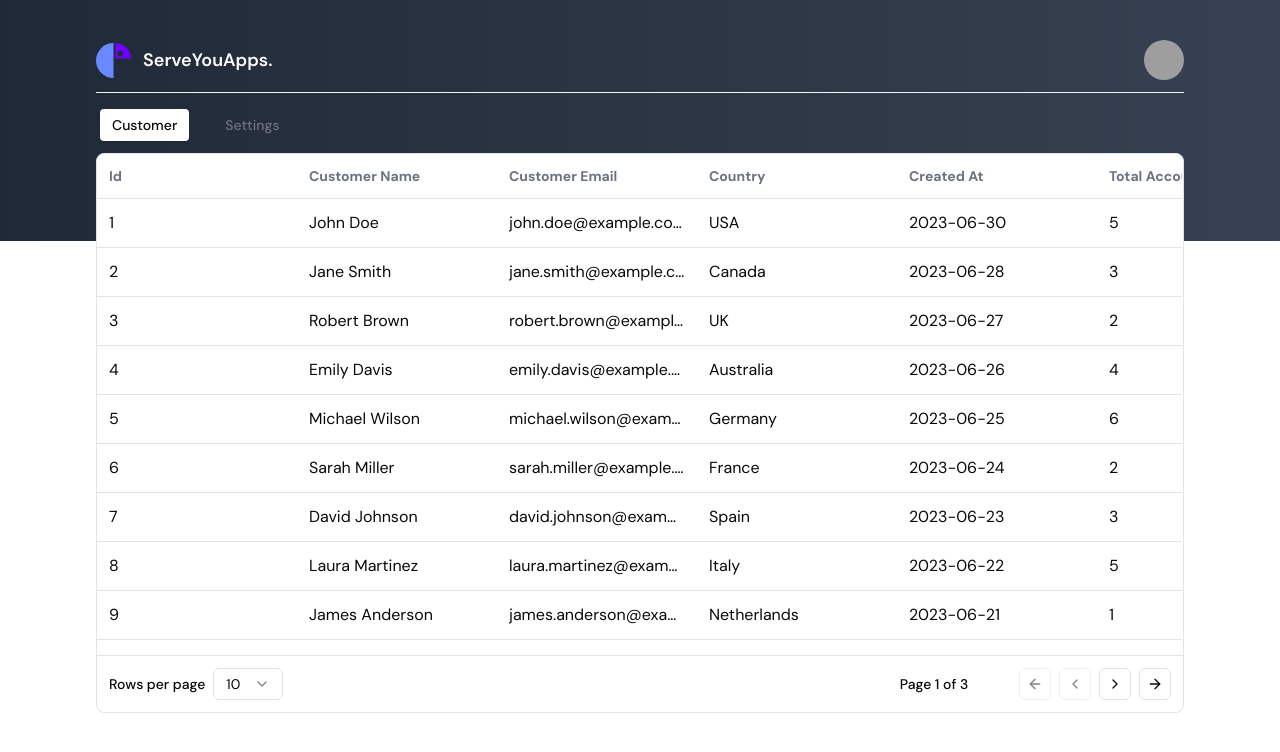
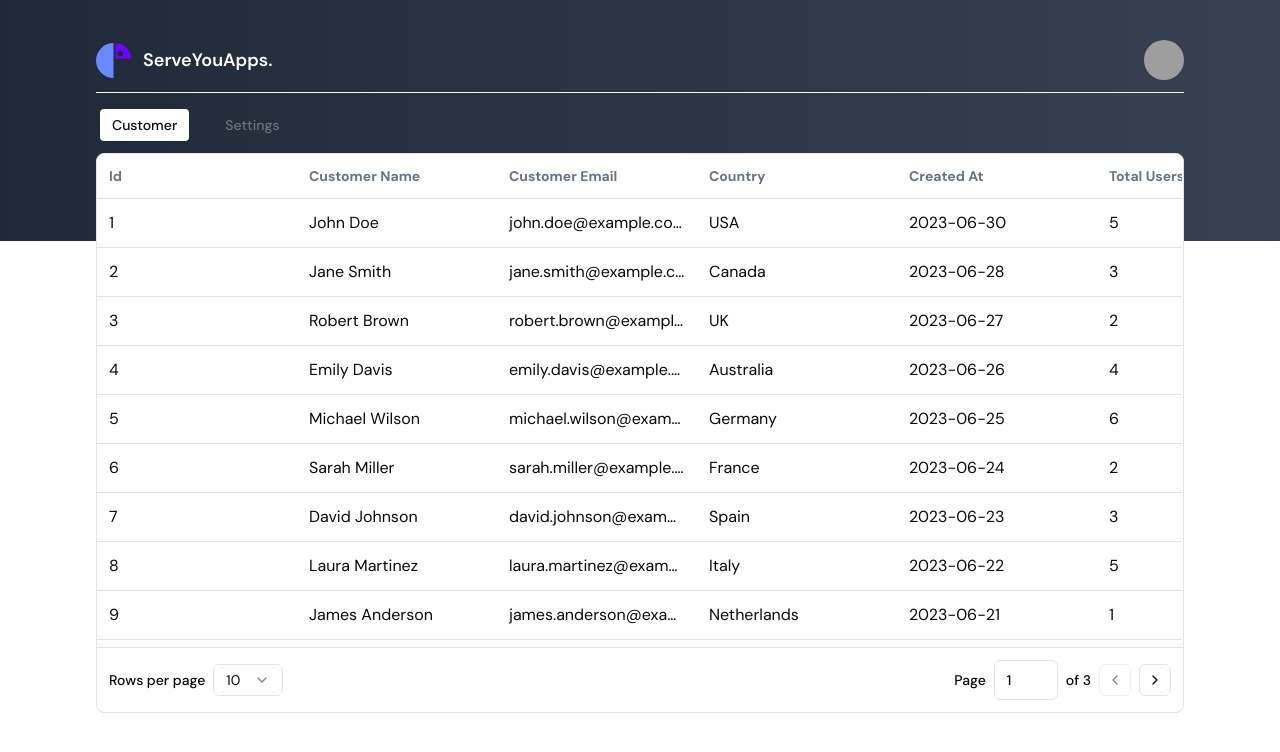
Before and after one commit to servepedia-com/serveyu-internal-admin, a Next.js app: page / in a window 1280 px wide. Shown: the top 752 px of the page. Built offline with nearby package versions, Linux system fonts and the light colour scheme; grey boxes are pictures that could not be loaded.

Commit message:
[fix] fixed table pagination

```diff
--- a/src/app/(home)/components/CustomerListing.tsx
+++ b/src/app/(home)/components/CustomerListing.tsx
@@ -4,28 +4,28 @@ import React, { useState } from "react";
 import { ColumnDef } from "@tanstack/react-table";
 import SaTable from "@/components/SaTable";
 
-interface CustomerEntityI{
+interface CustomerEntityI {
   id: number;
   customer_name: string;
   company_email: string;
   country: string;
   created_at: string;
-  total_accounts: number;
+  total_users: number;
   stage: string;
   status: string;
   actions: string;
 }
-const dummyData:CustomerEntityI[] = [
+const dummyData: CustomerEntityI[] = [
   {
     id: 1,
     customer_name: "John Doe",
     company_email: "john.doe@example.com",
     country: "USA",
     created_at: "2023-06-30",
-    total_accounts: 5,
+    total_users: 5,
     stage: "Initial",
     status: "Active",
-    actions: "View"
+    actions: "View",
   },
   {
     id: 2,
@@ -33,10 +33,10 @@ const dummyData:CustomerEntityI[] = [
     company_email: "jane.smith@example.com",
     country: "Canada",
     created_at: "2023-06-28",
-    total_accounts: 3,
+    total_users: 3,
     stage: "Processing",
     status: "Pending",
-    actions: "View"
+    actions: "View",
   },
   {
     id: 3,
@@ -44,10 +44,10 @@ const dummyData:CustomerEntityI[] = [
     company_email: "robert.brown@example.com",
     country: "UK",
     created_at: "2023-06-27",
-    total_accounts: 2,
+    total_users: 2,
     stage: "Completed",
     status: "Inactive",
-    actions: "View"
+    actions: "View",
   },
   {
     id: 4,
@@ -55,10 +55,10 @@ const dummyData:CustomerEntityI[] = [
     company_email: "emily.davis@example.com",
     country: "Australia",
     created_at: "2023-06-26",
-    total_accounts: 4,
+    total_users: 4,
     stage: "Initial",
     status: "Active",
-    actions: "View"
+    actions: "View",
   },
   {
     id: 5,
@@ -66,10 +66,10 @@ const dummyData:CustomerEntityI[] = [
     company_email: "michael.wilson@example.com",
     country: "Germany",
     created_at: "2023-06-25",
-    total_accounts: 6,
+    total_users: 6,
     stage: "Processing",
     status: "Pending",
-    actions: "View"
+    actions: "View",
   },
   {
     id: 6,
@@ -77,10 +77,10 @@ const dummyData:CustomerEntityI[] = [
     company_email: "sarah.miller@example.com",
     country: "France",
     created_at: "2023-06-24",
-    total_accounts: 2,
+    total_users: 2,
     stage: "Completed",
     status: "Inactive",
-    actions: "View"
+    actions: "View",
   },
   {
     id: 7,
@@ -88,10 +88,10 @@ const dummyData:CustomerEntityI[] = [
     company_email: "david.johnson@example.com",
     country: "Spain",
     created_at: "2023-06-23",
-    total_accounts: 3,
+    total_users: 3,
     stage: "Initial",
     status: "Active",
-    actions: "View"
+    actions: "View",
   },
   {
     id: 8,
@@ -99,10 +99,10 @@ const dummyData:CustomerEntityI[] = [
     company_email: "laura.martinez@example.com",
     country: "Italy",
     created_at: "2023-06-22",
-    total_accounts: 5,
+    total_users: 5,
     stage: "Processing",
     status: "Pending",
-    actions: "View"
+    actions: "View",
   },
   {
     id: 9,
@@ -110,10 +110,10 @@ const dummyData:CustomerEntityI[] = [
     company_email: "james.anderson@example.com",
     country: "Netherlands",
     created_at: "2023-06-21",
-    total_accounts: 1,
+    total_users: 1,
     stage: "Completed",
     status: "Inactive",
-    actions: "View"
+    actions: "View",
   },
   {
     id: 10,
@@ -121,10 +121,10 @@ const dummyData:CustomerEntityI[] = [
     company_email: "linda.thompson@example.com",
     country: "Brazil",
     created_at: "2023-06-20",
-    total_accounts: 4,
+    total_users: 4,
     stage: "Initial",
     status: "Active",
-    actions: "View"
+    actions: "View",
   },
   {
     id: 11,
@@ -132,10 +132,10 @@ const dummyData:CustomerEntityI[] = [
     company_email: "christopher.lee@example.com",
     country: "China",
     created_at: "2023-06-19",
-    total_accounts: 3,
+    total_users: 3,
     stage: "Processing",
     status: "Pending",
-    actions: "View"
+    actions: "View",
   },
   {
     id: 12,
@@ -143,10 +143,10 @@ const dummyData:CustomerEntityI[] = [
     company_email: "jessica.hernandez@example.com",
     country: "Japan",
     created_at: "2023-06-18",
-    total_accounts: 2,
+    total_users: 2,
     stage: "Completed",
     status: "Inactive",
-    actions: "View"
+    actions: "View",
   },
   {
     id: 13,
@@ -154,10 +154,10 @@ const dummyData:CustomerEntityI[] = [
     company_email: "matthew.lopez@example.com",
     country: "Russia",
     created_at: "2023-06-17",
-    total_accounts: 5,
+    total_users: 5,
     stage: "Initial",
     status: "Active",
-    actions: "View"
+    actions: "View",
   },
   {
     id: 14,
@@ -165,10 +165,10 @@ const dummyData:CustomerEntityI[] = [
     company_email: "anna.garcia@example.com",
     country: "Mexico",
     created_at: "2023-06-16",
-    total_accounts: 3,
+    total_users: 3,
     stage: "Processing",
     status: "Pending",
-    actions: "View"
+    actions: "View",
   },
   {
     id: 15,
@@ -176,10 +176,10 @@ const dummyData:CustomerEntityI[] = [
     company_email: "william.martinez@example.com",
     country: "India",
     created_at: "2023-06-15",
-    total_accounts: 4,
+    total_users: 4,
     stage: "Completed",
     status: "Inactive",
-    actions: "View"
+    actions: "View",
   },
   {
     id: 16,
@@ -187,10 +187,10 @@ const dummyData:CustomerEntityI[] = [
     company_email: "elizabeth.taylor@example.com",
     country: "South Africa",
     created_at: "2023-06-14",
-    total_accounts: 6,
+    total_users: 6,
     stage: "Initial",
     status: "Active",
-    actions: "View"
+    actions: "View",
   },
   {
     id: 17,
@@ -198,10 +198,10 @@ const dummyData:CustomerEntityI[] = [
     company_email: "joseph.brown@example.com",
     country: "Egypt",
     created_at: "2023-06-13",
-    total_accounts: 2,
+    total_users: 2,
     stage: "Processing",
     status: "Pending",
-    actions: "View"
+    actions: "View",
   },
   {
     id: 18,
@@ -209,10 +209,10 @@ const dummyData:CustomerEntityI[] = [
     company_email: "maria.gonzalez@example.com",
     country: "Argentina",
     created_at: "2023-06-12",
-    total_accounts: 5,
+    total_users: 5,
     stage: "Completed",
     status: "Inactive",
-    actions: "View"
+    actions: "View",
   },
   {
     id: 19,
@@ -220,10 +220,10 @@ const dummyData:CustomerEntityI[] = [
     company_email: "mark.clark@example.com",
     country: "Chile",
     created_at: "2023-06-11",
-    total_accounts: 1,
+    total_users: 1,
     stage: "Initial",
     status: "Active",
-    actions: "View"
+    actions: "View",
   },
   {
     id: 20,
@@ -231,10 +231,10 @@ const dummyData:CustomerEntityI[] = [
     company_email: "patricia.lewis@example.com",
     country: "Peru",
     created_at: "2023-06-10",
-    total_accounts: 4,
+    total_users: 4,
     stage: "Processing",
     status: "Pending",
-    actions: "View"
+    actions: "View",
   },
   {
     id: 21,
@@ -242,10 +242,10 @@ const dummyData:CustomerEntityI[] = [
     company_email: "steven.carter@example.com",
     country: "New Zealand",
     created_at: "2023-06-09",
-    total_accounts: 5,
+    total_users: 5,
     stage: "Initial",
     status: "Active",
-    actions: "View"
+    actions: "View",
   },
   {
     id: 22,
@@ -253,10 +253,10 @@ const dummyData:CustomerEntityI[] = [
     company_email: "nancy.wright@example.com",
     country: "Portugal",
     created_at: "2023-06-08",
-    total_accounts: 3,
+    total_users: 3,
     stage: "Processing",
     status: "Pending",
-    actions: "View"
+    actions: "View",
   },
   {
     id: 23,
@@ -264,10 +264,10 @@ const dummyData:CustomerEntityI[] = [
     company_email: "andrew.walker@example.com",
     country: "Norway",
     created_at: "2023-06-07",
-    total_accounts: 2,
+    total_users: 2,
     stage: "Completed",
     status: "Inactive",
-    actions: "View"
+    actions: "View",
   },
   {
     id: 24,
@@ -275,10 +275,10 @@ const dummyData:CustomerEntityI[] = [
     company_email: "susan.hall@example.com",
     country: "Sweden",
     created_at: "2023-06-06",
-    total_accounts: 4,
+    total_users: 4,
     stage: "Initial",
     status: "Active",
-    actions: "View"
+    actions: "View",
   },
   {
     id: 25,
@@ -286,10 +286,10 @@ const dummyData:CustomerEntityI[] = [
     company_email: "charles.king@example.com",
     country: "Switzerland",
     created_at: "2023-06-05",
-    total_accounts: 6,
+    total_users: 6,
     stage: "Processing",
     status: "Pending",
-    actions: "View"
+    actions: "View",
   },
   {
     id: 26,
@@ -297,10 +297,10 @@ const dummyData:CustomerEntityI[] = [
     company_email: "lisa.green@example.com",
     country: "Denmark",
     created_at: "2023-06-04",
-    total_accounts: 2,
+    total_users: 2,
     stage: "Completed",
     status: "Inactive",
-    actions: "View"
+    actions: "View",
   },
   {
     id: 27,
@@ -308,10 +308,10 @@ const dummyData:CustomerEntityI[] = [
     company_email: "brian.baker@example.com",
     country: "Finland",
     created_at: "2023-06-03",
-    total_accounts: 3,
+    total_users: 3,
     stage: "Initial",
     status: "Active",
-    actions: "View"
+    actions: "View",
   },
   {
     id: 28,
@@ -319,10 +319,10 @@ const dummyData:CustomerEntityI[] = [
     company_email: "karen.nelson@example.com",
     country: "Austria",
     created_at: "2023-06-02",
-    total_accounts: 5,
+    total_users: 5,
     stage: "Processing",
     status: "Pending",
-    actions: "View"
+    actions: "View",
   },
   {
     id: 29,
@@ -330,10 +330,10 @@ const dummyData:CustomerEntityI[] = [
     company_email: "kevin.hill@example.com",
     country: "Belgium",
     created_at: "2023-06-01",
-    total_accounts: 1,
+    total_users: 1,
     stage: "Completed",
     status: "Inactive",
-    actions: "View"
+    actions: "View",
   },
   {
     id: 30,
@@ -341,13 +341,12 @@ const dummyData:CustomerEntityI[] = [
     company_email: "amy.adams@example.com",
     country: "Greece",
     created_at: "2023-05-31",
-    total_accounts: 4,
+    total_users: 4,
     stage: "Initial",
     status: "Active",
-    actions: "View"
-  }
+    actions: "View",
+  },
 ];
-
 
 export const columns: ColumnDef<CustomerEntityI>[] = [
   {
@@ -371,8 +370,8 @@ export const columns: ColumnDef<CustomerEntityI>[] = [
     header: "Created At",
   },
   {
-    accessorKey: "total_accounts",
-    header: "Total Accounts",
+    accessorKey: "total_users",
+    header: "Total Users",
   },
   {
     accessorKey: "stage",
--- a/src/components/SaTable/SaDataTablePagination.tsx
+++ b/src/components/SaTable/SaDataTablePagination.tsx
@@ -8,11 +8,12 @@ import {
 } from "../ui/select";
 import { Button } from "../ui/button";
 import {
-  ArrowLeft,
-  ArrowRightIcon,
+
   ChevronLeftIcon,
   ChevronRightIcon,
 } from "lucide-react";
+import { Input } from "../ui/input";
+import { useMemo, useState } from "react";
 
 interface PaginationI {
   pageIndex: number;
@@ -20,10 +21,10 @@ interface PaginationI {
 }
 
 export interface ManualPaginationI {
-enable: boolean;
-paginationState?: PaginationI;
-onChangePageSize: (value: number) => void;
-onChangePageNumber: (value: number) => void;
+  enable: boolean;
+  paginationState?: PaginationI;
+  onChangePageSize: (value: number) => void;
+  onChangePageNumber: (value: number) => void;
 }
 interface DataTablePaginationProps<TData> {
   table: Table<TData>;
@@ -34,30 +35,81 @@ export function SaDataTablePagination<TData>({
   table,
   manualPagination,
 }: DataTablePaginationProps<TData>) {
+  const { pageIndex: currentPageIndex, pageSize: currentPageSize } =
+    useMemo(() => {
+      const pagination = table.getState().pagination;
+      return {
+        pageIndex: pagination.pageIndex + 1,
+        pageSize: pagination.pageSize,
+      };
+    }, [table.getState().pagination]);
+
+  const [inputPageIndex, setInputPageIndex] = useState(
+    () => `${currentPageIndex}`
+  );
+
+  const handlePageChange = (e: React.ChangeEvent<HTMLInputElement>) => {
+    let value = e.target.value;
+
+    if (!value) {
+      table.setPageIndex(+value);
+      if (manualPagination?.onChangePageNumber) {
+        manualPagination.onChangePageNumber(+value);
+      }
+      setInputPageIndex(value);
+    } else if (Number(value)) {
+      const total_pages = table.getPageCount();
+      if (total_pages >= +value) {
+        setInputPageIndex(value);
+        table.setPageIndex(+value);
+        if (manualPagination?.onChangePageNumber) {
+          manualPagination.onChangePageNumber(+value);
+        }
+      } else {
+        table.setPageIndex(total_pages);
+        setInputPageIndex(`${total_pages}`);
+        if (manualPagination?.onChangePageNumber) {
+          manualPagination.onChangePageNumber(total_pages);
+        }
+        return;
+      }
+    }
+  };
+
+  const handlePageSizeChange = (value: string) => {
+    const pageSize = Number(value);
+    table.setPageSize(pageSize);
+    if (manualPagination?.onChangePageSize) {
+      manualPagination.onChangePageSize(pageSize);
+    }
+  };
+
+  const handlePreviousPage = () => {
+    table.previousPage();
+    if (manualPagination?.onChangePageNumber) {
+      manualPagination.onChangePageNumber(currentPageIndex - 1);
+    }
+    setInputPageIndex(`${currentPageIndex - 1}`);
+  };
+
+  const handleNextPage = () => {
+    table.nextPage();
+    if (manualPagination?.onChangePageNumber) {
+      manualPagination.onChangePageNumber(currentPageIndex + 1);
+    }
+    setInputPageIndex(`${currentPageIndex + 1}`);
+  };
+
   return (
     <div className="flex items-center flex-wrap gap-y-3 justify-between p-3 border-t">
-      {/* <div className="flex-1 text-sm text-muted-foreground">
-        {table.getFilteredSelectedRowModel().rows.length ? (
-          <>
-            {" "}
-            {table.getFilteredSelectedRowModel().rows.length} of{" "}
-            {table.getFilteredRowModel().rows.length} row(s) selected.
-          </>
-        ) : null}
-      </div> */}
       <div className="flex items-center gap-2 ">
         <p className="text-sm font-medium">Rows per page</p>
         <Select
-          value={`${table.getState().pagination.pageSize}`}
-          onValueChange={(value) => {
-            table.setPageSize(Number(value));
-            if (manualPagination?.onChangePageSize) {
-              manualPagination?.onChangePageSize(Number(value));
-            }
-          }}
+          value={`${currentPageSize}`}
+          onValueChange={handlePageSizeChange}
         >
           <SelectTrigger className="h-8 w-[70px]">
-            <SelectValue placeholder={table.getState().pagination.pageSize} />
+            <SelectValue placeholder={currentPageIndex} />
           </SelectTrigger>
           <SelectContent side="top">
             {[10, 20, 30, 40, 50].map((pageSize) => (
@@ -68,37 +120,21 @@ export function SaDataTablePagination<TData>({
           </SelectContent>
         </Select>
       </div>
-      <div className="flex items-center gap-2  lg:space-x-8">
-        <div className="flex max-w-fit min-w-[90px] items-center sm:justify-center text-sm font-medium">
-          Page {table.getState().pagination.pageIndex + 1} of{" "}
-          {table.getPageCount()}
+      <div className="flex items-center gap-2 ">
+        <div className="flex max-w-fit min-w-[90px] gap-2 items-center sm:justify-center text-sm font-medium">
+          <p>Page </p>
+          <Input
+            value={inputPageIndex}
+            onChange={handlePageChange}
+            className="max-w-16"
+          />{" "}
+          <p>of {table.getPageCount()}</p>
         </div>
         <div className="flex items-center space-x-2">
           <Button
             variant="outline"
-            className="hidden h-8 w-8 p-0 lg:flex"
-            onClick={() => {
-              table.setPageIndex(0);
-              if (manualPagination?.onChangePageNumber) {
-                manualPagination?.onChangePageNumber(0);
-              }
-            }}
-            disabled={!table.getCanPreviousPage()}
-          >
-            <span className="sr-only">Go to first page</span>
-            <ArrowLeft className="h-4 w-4" />
-          </Button>
-          <Button
-            variant="outline"
             className="h-8 w-8 p-0"
-            onClick={() => {
-              table.previousPage();
-              if (manualPagination?.onChangePageNumber) {
-                manualPagination?.onChangePageNumber(
-                  table.getState().pagination.pageIndex - 1
-                );
-              }
-            }}
+            onClick={handlePreviousPage}
             disabled={!table.getCanPreviousPage()}
           >
             <span className="sr-only">Go to previous page</span>
@@ -107,32 +143,11 @@ export function SaDataTablePagination<TData>({
           <Button
             variant="outline"
             className="h-8 w-8 p-0"
-            onClick={() => {
-              table.nextPage();
-              if (manualPagination?.onChangePageNumber) {
-                manualPagination?.onChangePageNumber(
-                  table.getState().pagination.pageIndex + 1
-                );
-              }
-            }}
+            onClick={handleNextPage}
             disabled={!table.getCanNextPage()}
           >
             <span className="sr-only">Go to next page</span>
             <ChevronRightIcon className="h-4 w-4" />
-          </Button>
-          <Button
-            variant="outline"
-            className="hidden h-8 w-8 p-0 lg:flex"
-            onClick={() => {
-              table.setPageIndex(table.getPageCount() - 1);
-              if (manualPagination?.onChangePageNumber) {
-                manualPagination?.onChangePageNumber(table.getPageCount() - 1);
-              }
-            }}
-            disabled={!table.getCanNextPage()}
-          >
-            <span className="sr-only">Go to last page</span>
-            <ArrowRightIcon className="h-4 w-4" />
           </Button>
         </div>
       </div>
--- a/src/components/SaTable/SaTableBody.tsx
+++ b/src/components/SaTable/SaTableBody.tsx
@@ -1,7 +1,7 @@
-import React, { useMemo } from "react";
-import { flexRender, Table, Row, Header } from "@tanstack/react-table";
-import { useVirtualizer, Virtualizer, VirtualItem } from "@tanstack/react-virtual";
-import WithAutoSizer from "../hoc/AutoSizerHoc";
+import React from "react";
+import { flexRender,  Row,  } from "@tanstack/react-table";
+import {  Virtualizer, VirtualItem } from "@tanstack/react-virtual";
+import { TableRow } from "../ui/table";
 
 
 interface TableBodyProps<T> {
@@ -35,7 +35,7 @@ function TableBody<T>(props:TableBodyProps<T>){
             const row = rows[virtualRow.index];
             const visibleCells = row.getVisibleCells();
             return (
-              <tr
+              <TableRow
                 data-index={virtualRow.index}
                 ref={(node) => rowVirtualizer.measureElement(node)}
                 key={row.id}
@@ -71,7 +71,7 @@ function TableBody<T>(props:TableBodyProps<T>){
                 {virtualPaddingRight ? (
                   <td style={{ display: "flex", width: virtualPaddingRight }} />
                 ) : null}
-              </tr>
+              </TableRow>
             );
           })}
         </tbody>
```
